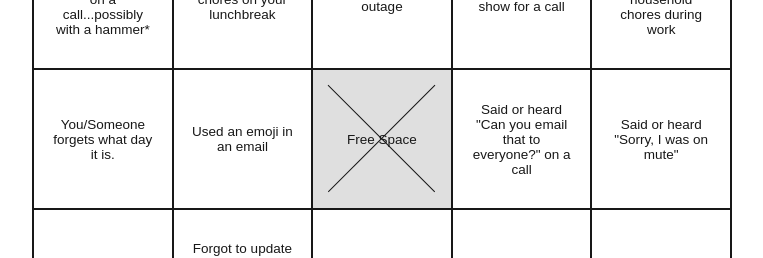
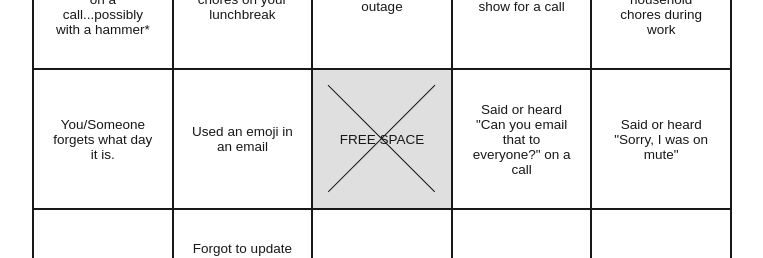
Before and after one commit to giantpaper/techybingo, a Vue app: page / in a window 1280 px wide. Shown: the part 290-548 px from the top of the page, without its empty margins (258-1021 px from the left). Built offline with nearby package versions, Linux system fonts and the light colour scheme; a web font is replaced by a local one.

Commit message:
FIX: issue where there would sometimes be 2 free spaces
Adds a disabled free space right where it says "free space" in the list ref() value instead of in the 12 spot on the list.

```diff
--- a/src/components/Board.vue
+++ b/src/components/Board.vue
@@ -2,8 +2,8 @@
 	<h1>Week of {{ bingodate.month() + " "+ bingodate.week() }}</h1>
 	<ul class="table">
 		<li v-for="(item, i) in list" :class="bingo.classes(i)" :ref="li => (liList[i] = li)">
-			<div class="free-space checked" v-if="i===12">
-				Free Space
+			<div class="free-space checked" v-if="item.label===`Free Space`">
+				FREE SPACE
 			</div>
 			<label v-else :class="{ checked: item.checked, }">
 				<input type="checkbox" v-model="item.checked" @click="ifWin(list, i, 'clicked')" v-if="disabled===false" />
```
